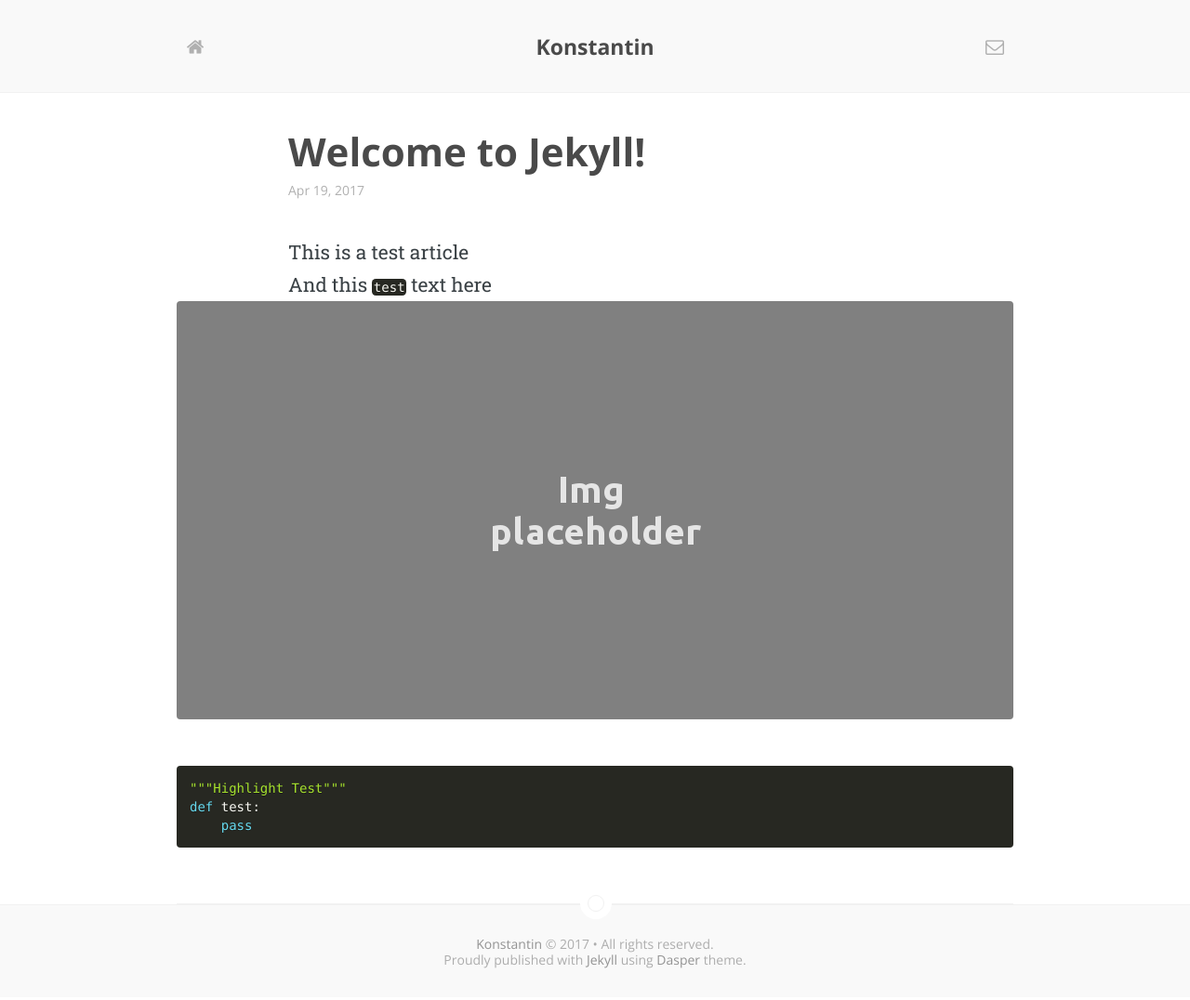
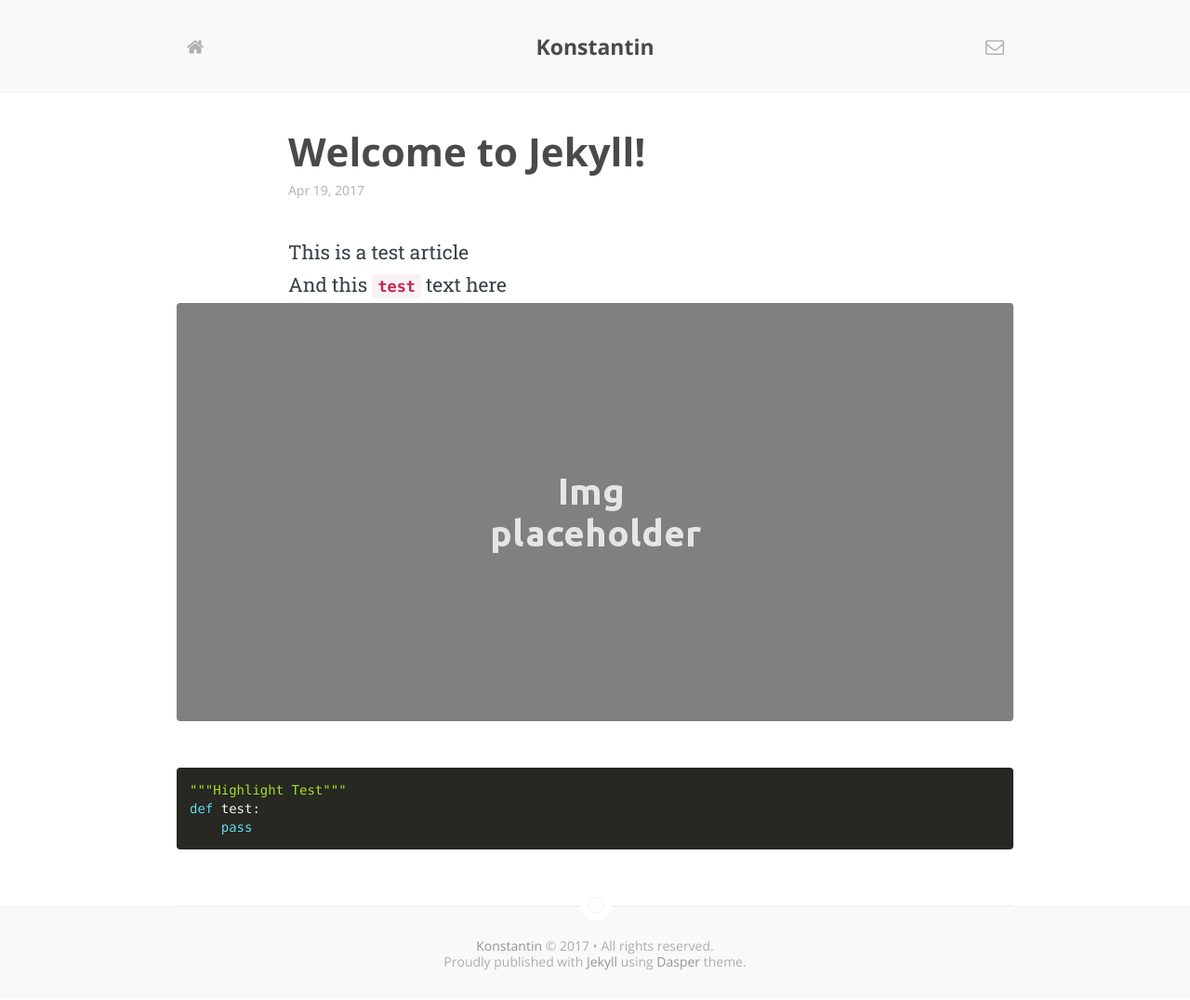
Before and after one commit to grudnks/grudnks.github.io, a Jekyll site: the page built from _posts/2017-04-19-welcome-to-jekyll.markdown, in a window 1280 px wide. Shown: the whole page at 93% size. Built offline with Jekyll 4.4.1, drawn with Linux system fonts in a browser that asks for light colours; some web fonts are replaced.

Commit message:
some tests

```diff
--- a/_config.yml
+++ b/_config.yml
@@ -8,7 +8,7 @@
 
 # Jekyll
 paginate: 10
-highlighter: rouge
+highlighter: none
 markdown: kramdown
 gems: [jekyll-paginate]
 timezone: Europe/Istanbul
--- a/_layouts/default.html
+++ b/_layouts/default.html
@@ -114,6 +114,7 @@
 
 		</section><!-- section -->
 
+
 	</main><!-- main -->
 
 	<!-- Footer -->
```
